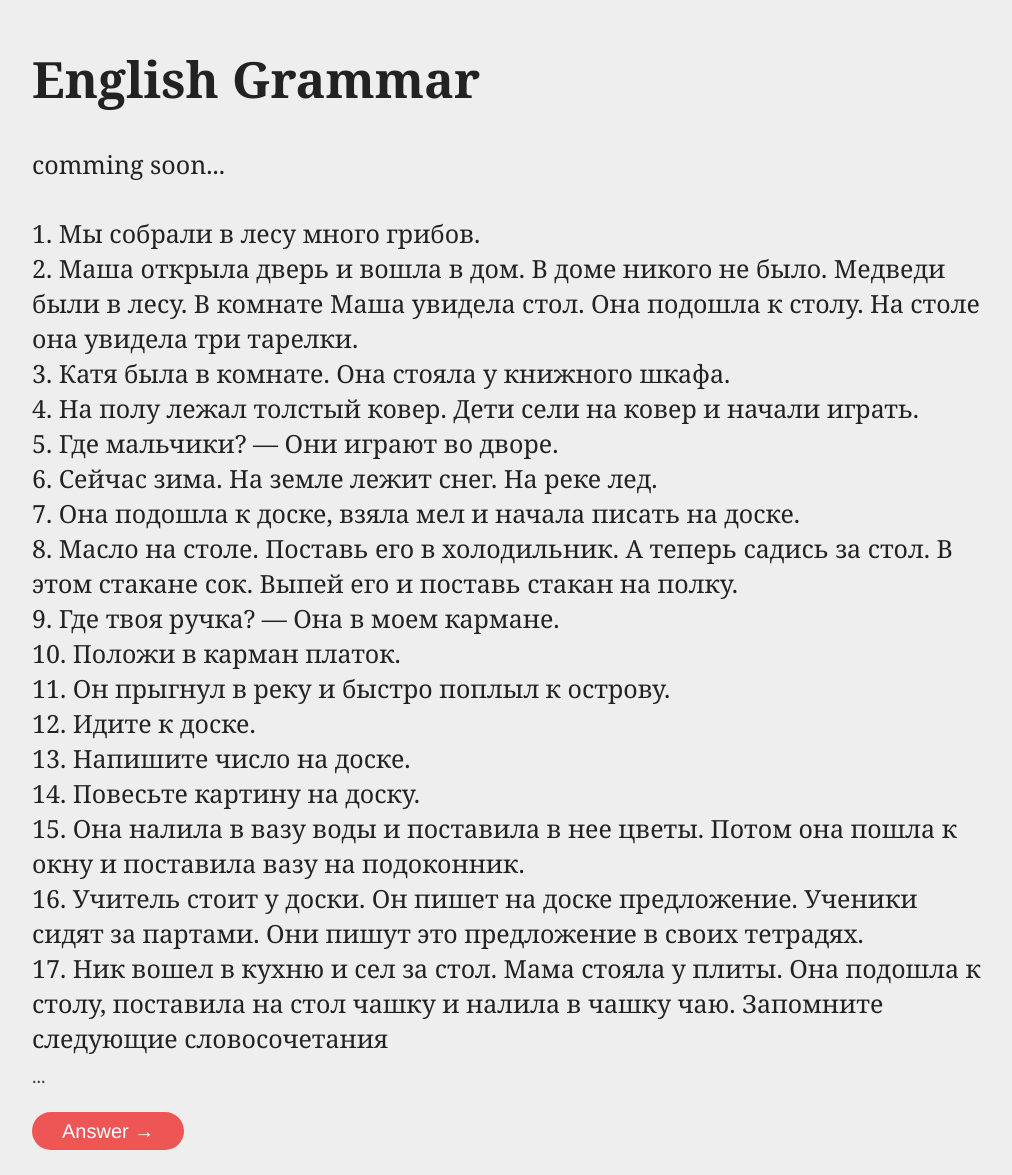
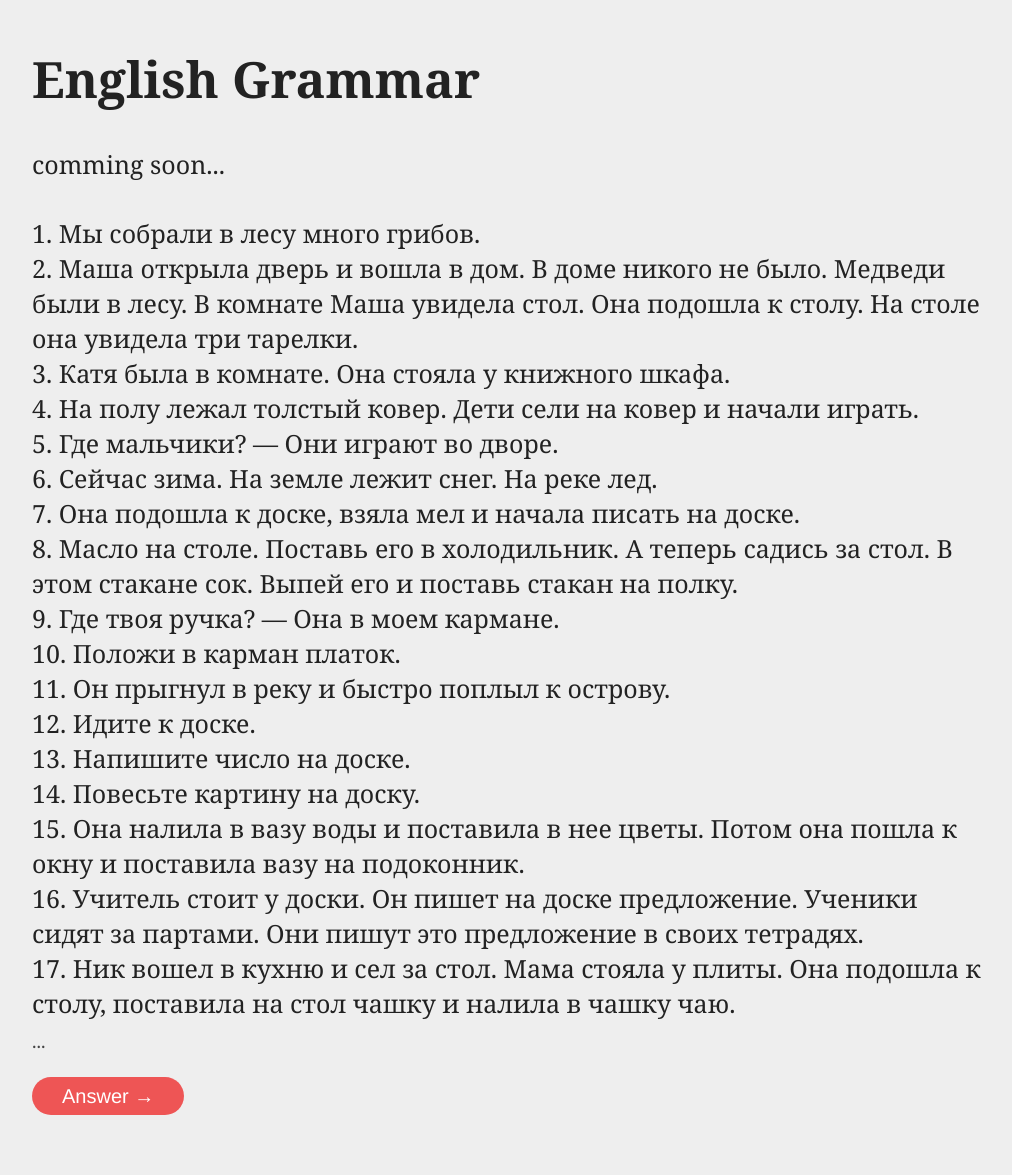
Before and after one commit to codeninja-ru/english_grammar, a Jekyll site: the page built from _posts/2013-01-19-996-Post-138.md, in a window 1280 px wide. Shown: the whole page, without its empty margins (128-1140 px from the left). Built offline with Jekyll 4.4.1, drawn with Linux system fonts in a browser that asks for light colours; nearby versions of some CDN libraries; Markdown is read by kramdown in place of the engine named in the settings; after the commit the page ends 1140 px from its top, so only the background shows below that.

Commit message:
fixed error

```diff
--- a/_posts/2013-01-19-996-Post-138.md
+++ b/_posts/2013-01-19-996-Post-138.md
@@ -36,7 +36,6 @@ category: "preposition"
 16. Учитель стоит у доски. Он пишет на доске предложение. Ученики сидят за партами. Они пишут это предложение в своих тетрадях.
 <br>
 17. Ник вошел в кухню и сел за стол. Мама стояла у плиты. Она подошла к столу, поставила на стол чашку и налила в чашку чаю.
-Запомните следующие словосочетания
 </section>
 
 <section class="answer">
--- a/raw/preposition_137_144.html
+++ b/raw/preposition_137_144.html
@@ -93,9 +93,10 @@ blackboard, to the map, to the bookcase, to the tree, to the river.<br>
 16. Учитель стоит у доски. Он пишет на доске предложение. Ученики сидят за партами. Они пишут это предложение в своих тетрадях.
 <br>
 17. Ник вошел в кухню и сел за стол. Мама стояла у плиты. Она подошла к столу, поставила на стол чашку и налила в чашку чаю.
+
+<span>
 Запомните следующие словосочетания
 
-<span>
 	<h4>ГДЕ?</h4>
 	<p>At the theatre - в театре,<br> at the cinema, at the museum, at the swimming pool, at the library, at the shop, at the institute, at the port, at the railway station, at the concert, at the exhibition, at the stadium, at the stop, at the factory, at work, at school, at the lesson.</p>
 <h4>КУДА?</h4>
```
Also changed, not shown: _posts/2013-01-19-995-Comment-3.md (+2 -0 lines).
